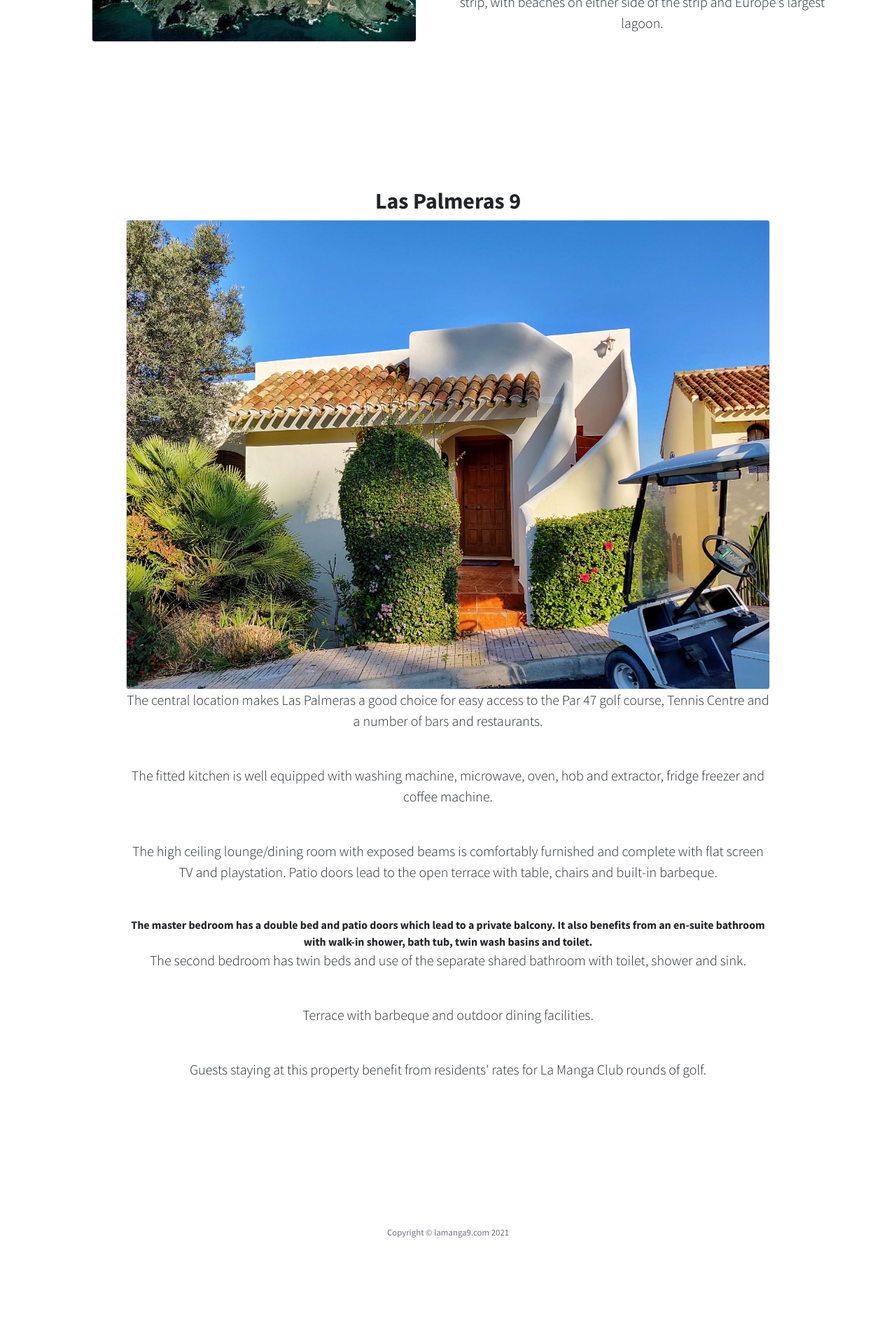
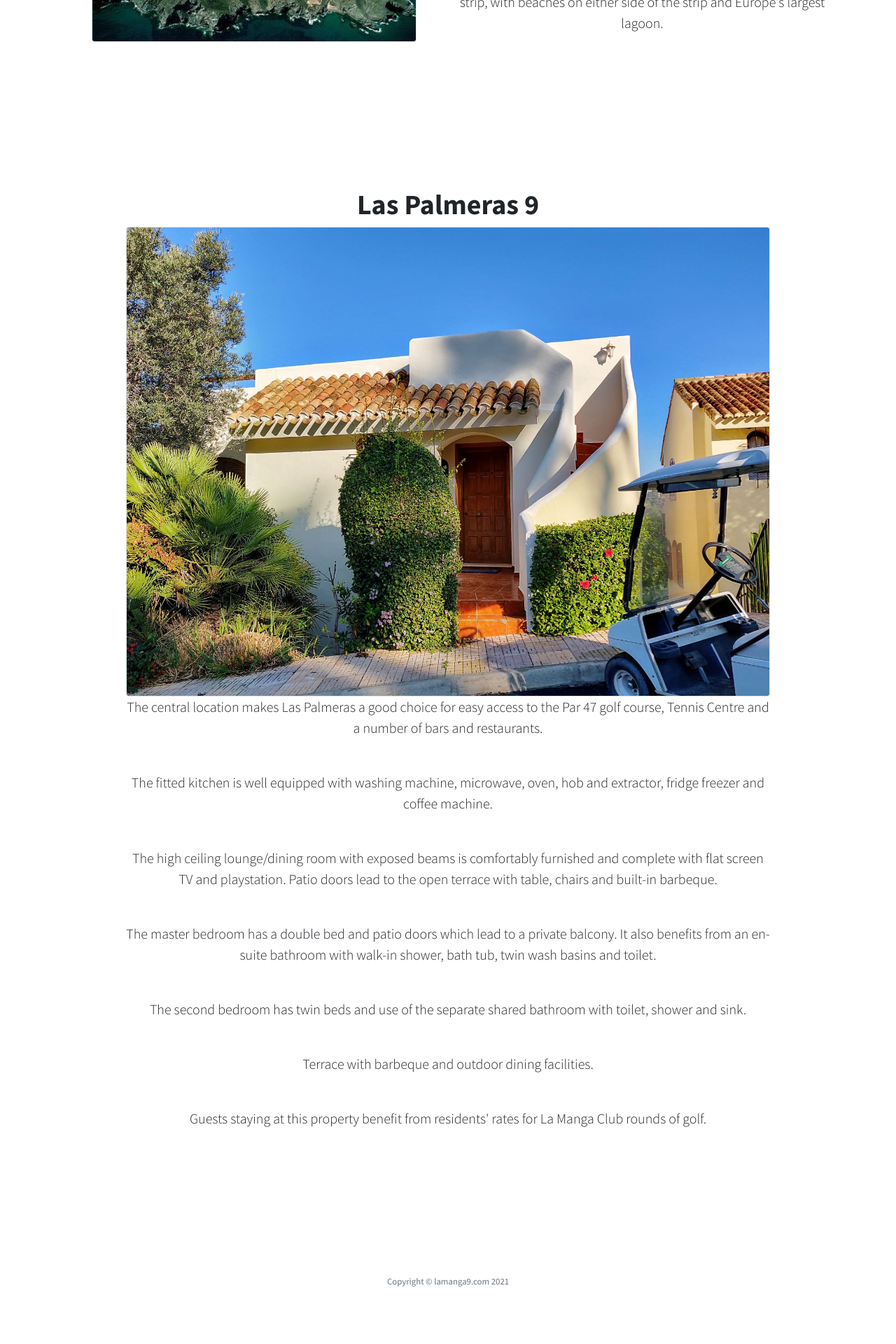
Before and after one commit to richsteer/richsteer.github.io, a Jekyll site: the page built from index.html, in a window 1280 px wide. Shown: the part 1738-3658 px from the top of the page at 70% size. Built offline with Jekyll 4.4.1, drawn with Linux system fonts in a browser that asks for light colours; before the commit the page ends 3589 px from its top, so only the background shows below that.

```diff
--- a/_config.yml
+++ b/_config.yml
@@ -25,6 +25,7 @@
   - jekyll-feed
 incremental: true
 
+
 # Exclude from processing.
 # The following items will not be processed, by default. Create a custom list
 # to override the default setting.
--- a/index.html
+++ b/index.html
@@ -45,7 +45,7 @@
     <div class="container text-center">
         <div class = "row">
                 <div class="col-lg-10 mx-auto">
-                    <h2>Las Palmeras 9</h2>
+                    <h1>Las Palmeras 9</h1>
 
                     <img src="assets/img/la-manga-club-villa-las-palmeras-9.jpg" class="rounded border img-fluid">
 
@@ -58,7 +58,9 @@
                     <p class="lead mb-5">
                         The high ceiling lounge/dining room with exposed beams is comfortably furnished and complete with flat screen TV and playstation. Patio doors lead to the open terrace with table, chairs and built-in barbeque.
                     </p>
+                    <p class="lead mb-5">
                         The master bedroom has a double bed and patio doors which lead to a private balcony. It also benefits from an en-suite  bathroom with walk-in shower, bath tub, twin wash basins and toilet.
+                    </p>
                     <p class="lead mb-5">
                         The second bedroom has twin beds and use of the separate shared bathroom with toilet, shower and sink.
                     </p>
```
